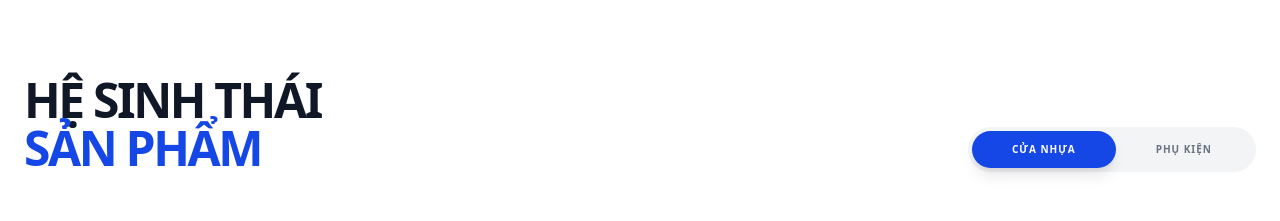
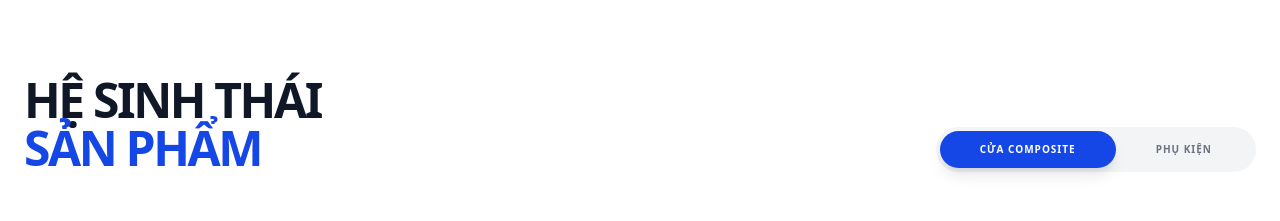
Before and after one commit to xuanthe01656/tamdoor, a React (Vite) app: page / in a window 1280 px wide. Shown: the part 820-1041 px from the top of the page. Built offline with nearby package versions, Linux system fonts and the light colour scheme; grey boxes are pictures that could not be loaded.

Commit message:
Update footer

```diff
--- a/src/App.tsx
+++ b/src/App.tsx
@@ -158,7 +158,7 @@ const App = () => {
                 activeTab === 'door' ? 'bg-blue-700 text-white shadow-lg' : 'text-gray-500 hover:text-gray-700'
               }`}
             >
-              Cửa nhựa
+              Cửa Composite
             </button>
             <button
               onClick={() => setActiveTab('accessory')}
--- a/src/components/layout/Footer.tsx
+++ b/src/components/layout/Footer.tsx
@@ -39,9 +39,9 @@ const Footer = () => {
           <div className="bg-white/5 p-6 rounded-2xl border border-white/10">
             <h4 className="text-white font-bold mb-4 uppercase text-xs tracking-widest">Liên hệ trực tiếp</h4>
             <div className="space-y-3">
-              <p className="text-sm text-blue-400 font-bold italic">Hotline Miền Nam:</p>
+              <p className="text-sm text-blue-400 font-bold italic">Hotline Miền Trung:</p>
               <p className="text-white font-bold text-lg">0901 234 567</p>
-              <p className="text-xs">Đ/c: 123 Đường TamDoor, TP. Hồ Chí Minh</p>
+              <p className="text-xs">Đ/c: 123 Đường TamDoor, TP. Đà Nẵng</p>
             </div>
           </div>
         </div>
```
